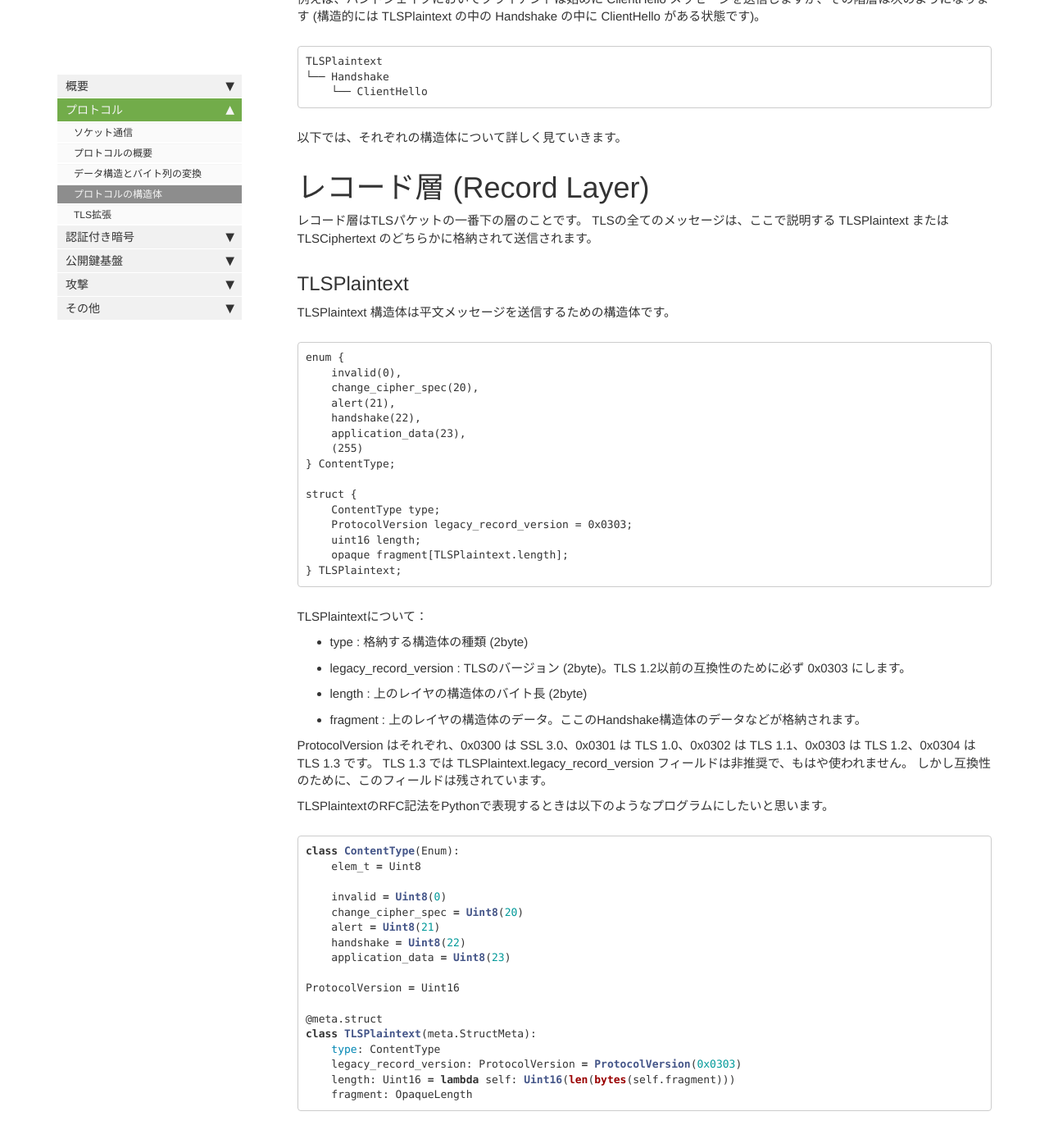
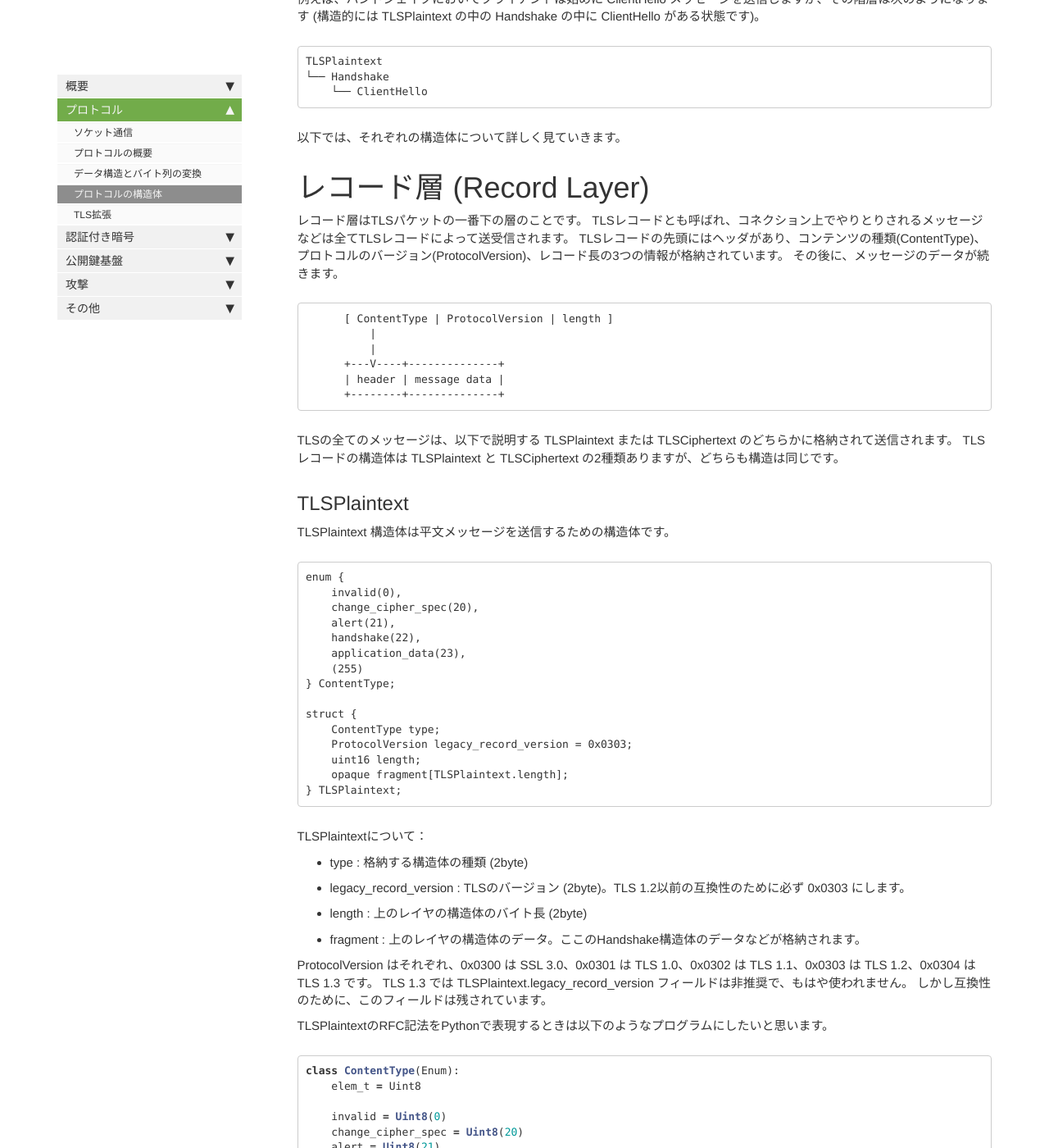
Before and after one commit to tex2e/mako-tls13, a Jekyll site: the page built from pages/2.protocol/31-handshake_protocol.md, in a window 1280 px wide and 1400 px high, scrolled down 642 px. Shown: the whole window at 82% size. Built offline with Jekyll 4.4.1, drawn with Linux system fonts in a browser that asks for light colours; our own code applies the rules of GitHub Pages for plain Markdown files; comment, search, counter and statistics services are not loaded; some of the changed text lies outside the part shown.

Commit message:
update 2.protocol handshake_protocol

````diff
--- a/pages/2.protocol/31-handshake_protocol.md
+++ b/pages/2.protocol/31-handshake_protocol.md
@@ -23,7 +23,21 @@ TLSPlaintext
 # レコード層 (Record Layer)
 
 レコード層はTLSパケットの一番下の層のことです。
-TLSの全てのメッセージは、ここで説明する TLSPlaintext または TLSCiphertext のどちらかに格納されて送信されます。
+TLSレコードとも呼ばれ、コネクション上でやりとりされるメッセージなどは全てTLSレコードによって送受信されます。
+TLSレコードの先頭にはヘッダがあり、コンテンツの種類(ContentType)、プロトコルのバージョン(ProtocolVersion)、レコード長の3つの情報が格納されています。
+その後に、メッセージのデータが続きます。
+
+```
+      [ ContentType | ProtocolVersion | length ]
+          |
+          |
+      +---V----+--------------+
+      | header | message data |
+      +--------+--------------+
+```
+
+TLSの全てのメッセージは、以下で説明する TLSPlaintext または TLSCiphertext のどちらかに格納されて送信されます。
+TLSレコードの構造体は TLSPlaintext と TLSCiphertext の2種類ありますが、どちらも構造は同じです。
 
 ## TLSPlaintext
 
@@ -80,6 +94,9 @@ class TLSPlaintext(meta.StructMeta):
     fragment: OpaqueLength
 ```
 
+TLS 1.3 では ServerHello メッセージ以降に送信するメッセージは必ず暗号化されるので Change Cipher Spec プロトコルは必要ありませんが、ポステルの法則「送信は厳密に、受信は寛容に」に基づいて、ChangeCipherSpecを受信してもエラーにしないで無視するだけにします。
+
+
 ## TLSCiphertext
 
 TLSCiphertext 構造体は暗号化したメッセージを送信するための構造体です。
@@ -131,6 +148,31 @@ class TLSCiphertext(meta.StructMeta):
 # ハンドシェイクプロトコル
 
 ハンドシェイクに関連するメッセージは Handshake 構造体を使います。
+ハンドシェイクプロトコルにはヘッダがあり、ハンドシェイクの種類(HandshakeType)とメッセージ長を格納しています。
+
+```
+    [ HandshakeType | length ]
+        |
+        |
+    +---V----+--------------+
+    | header | message data |
+    +--------+--------------+
+```
+
+ハンドシェイクプロトコルをTLSレコードに格納すると、16進数データ上では次のようになります。
+
+```
+ContentType
+|    ProtocolVersion
+|    |     レコード長(length)
+|    |     |   HandshakeType
+|    |     |   |    メッセージ長(length)
+|    |     |   |    |       message data...
+V  <---> <---> V  <------> <--------------->
+16 03 03 02 00 01 00 01 fc ...
+```
+
+Wiresharkなどでパケットキャプチャをすると、上のような構造になっていることを確認することができます。
 
 ## Handshake
 
````
